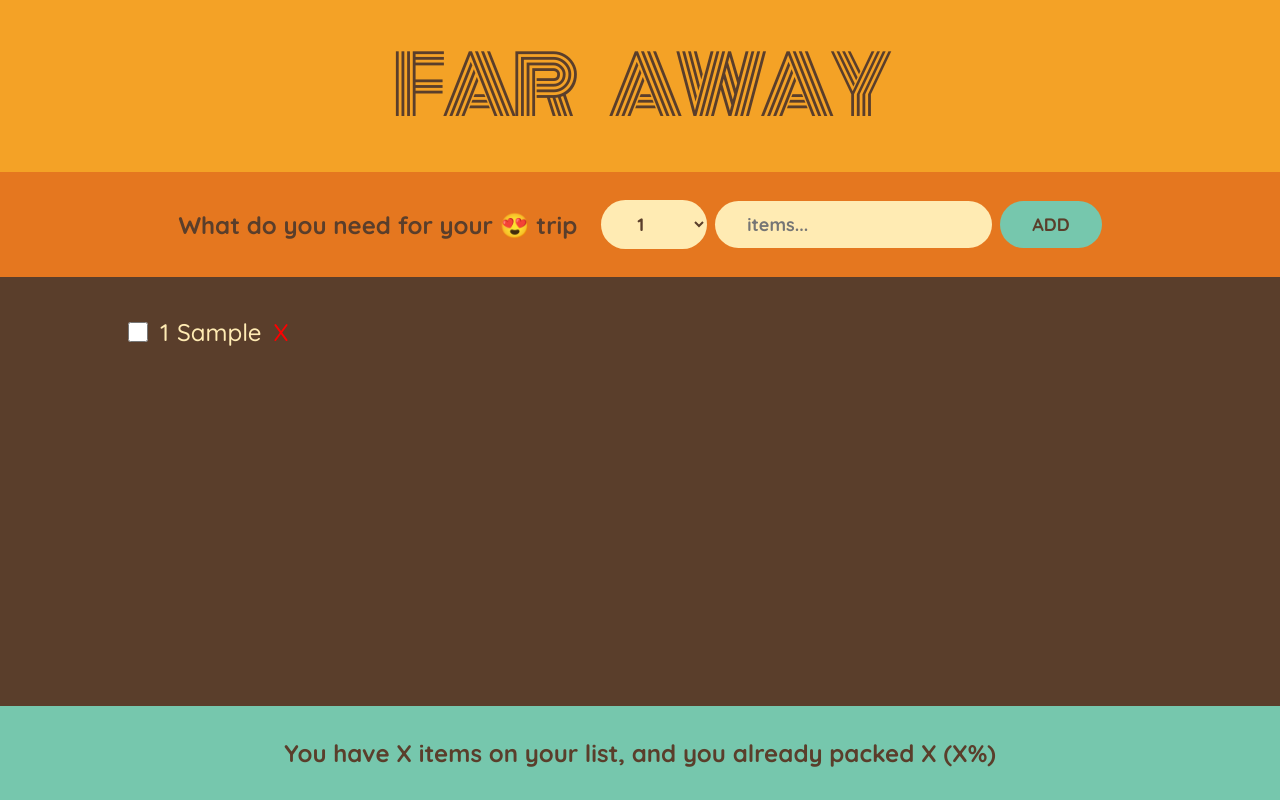
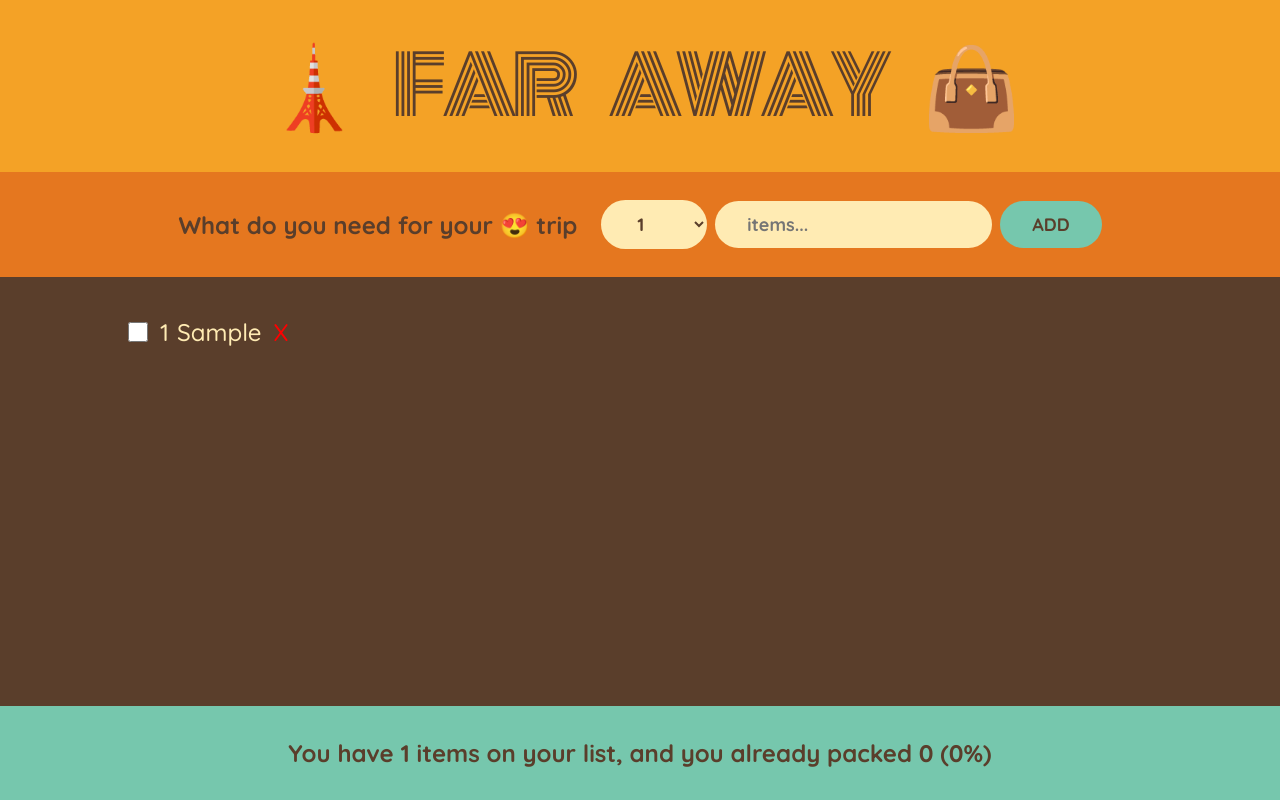
Before and after one commit to KhurshidSunny/far-away, a React (Create React App) app: page / in a window 1280 px wide. Both pictures are taken after typing "Sample" into the empty fields and a click on the button "ADD". Built offline with nearby package versions, Linux system fonts and the light colour scheme.

Commit message:
calculate the stats

```diff
--- a/src/App.js
+++ b/src/App.js
@@ -28,13 +28,13 @@
         onDeleteItem={handleDeleteItem}
         onToggleItem={handleToggleItem}
       />
-      <Stats />
+      <Stats items={items} />
     </div>
   );
 }
 
 function Logo() {
-  return <h1>FAR AWAY</h1>;
+  return <h1>🗼 FAR AWAY 👜</h1>;
 }
 
 function Form({ onAddItem }) {
@@ -120,10 +120,23 @@
   );
 }
 
-function Stats() {
+function Stats({ items }) {
+  if (!items.length)
+    return (
+      <p className="stats">
+        <em>Start adding some items to your packing list 🚀</em>
+      </p>
+    );
+  const totalItem = items.length;
+  const packedItems = items.filter((item) => item.packed === true).length;
+
+  const numPacked = Math.round((packedItems / totalItem) * 100);
   return (
     <footer className="stats">
-      You have X items on your list, and you already packed X (X%)
+      {numPacked < 100
+        ? `You have ${totalItem} items on your list, and you already packed
+      ${packedItems} (${numPacked}%)`
+        : `You got everything! Ready to go 🛫`}
     </footer>
   );
 }
```
